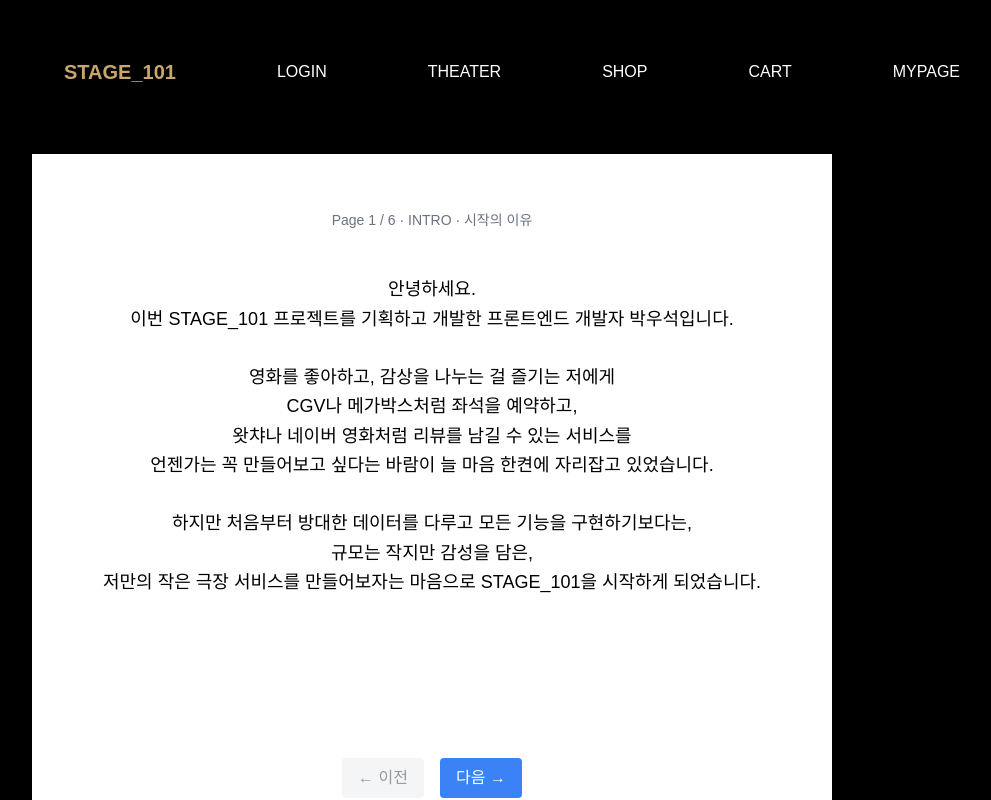
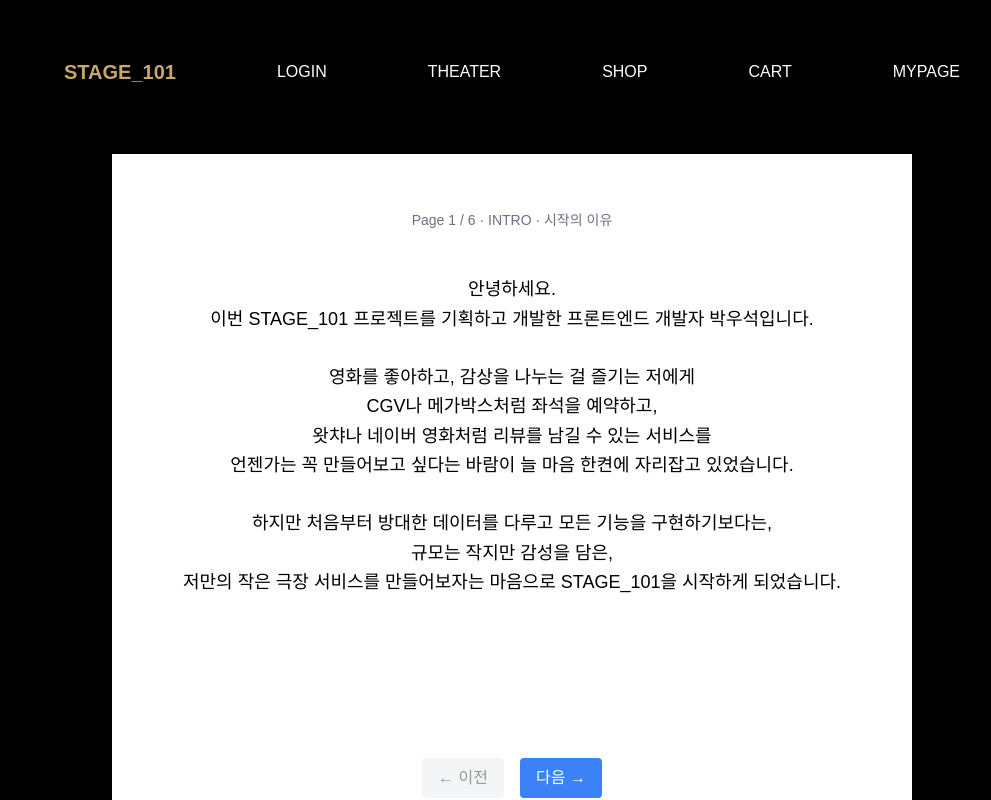
Before and after one commit to YouKnowThat-Park/STAGE_101, a Next.js app: page /notion/retrospective in a window 1280 px wide. Shown: the top 800 px of the page, without its empty margins (128-1119 px from the left). Built offline with nearby package versions, Linux system fonts and the light colour scheme; no server answers.

Commit message:
💄 최종 완료 : 디자인 수정 끝

```diff
--- a/src/app/notion/retrospective/page.tsx
+++ b/src/app/notion/retrospective/page.tsx
@@ -131,7 +131,7 @@ export default function PageSlider() {
   const prev = () => setPageIndex((prev) => Math.max(prev - 1, 0));
 
   return (
-    <div className="w-[800px] h-[700px] flex flex-col items-center justify-center px-6 text-center bg-white text-black">
+    <div className="w-[800px] h-[700px] flex flex-col items-center justify-center px-6 text-center bg-white text-black mx-auto">
       <div className="mb-4 text-sm text-gray-500">
         Page {pageIndex + 1} / {pages.length} · {pages[pageIndex].title}
       </div>
```
